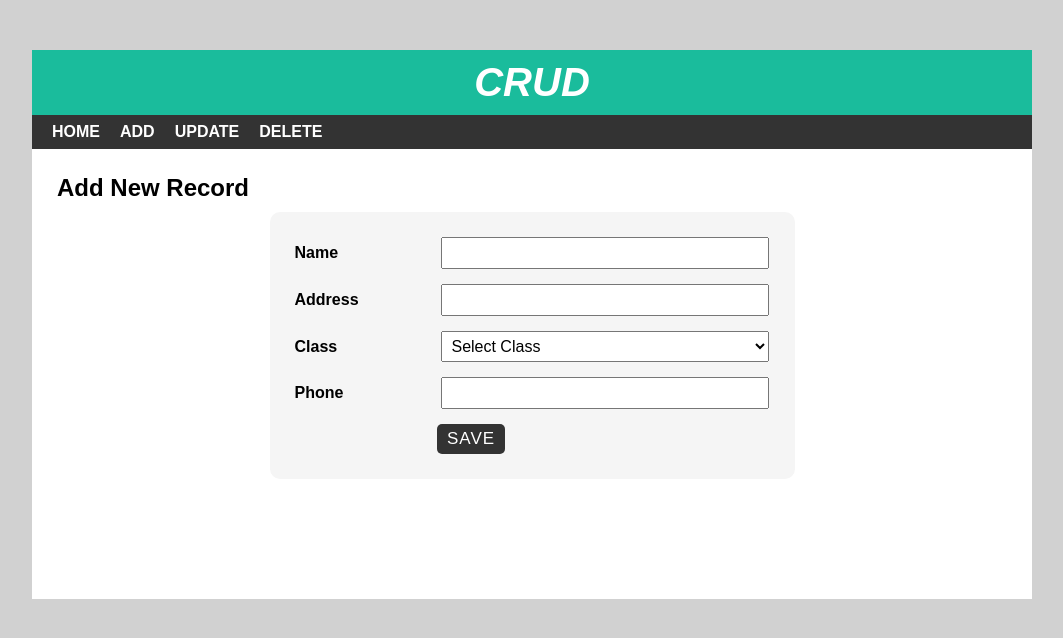
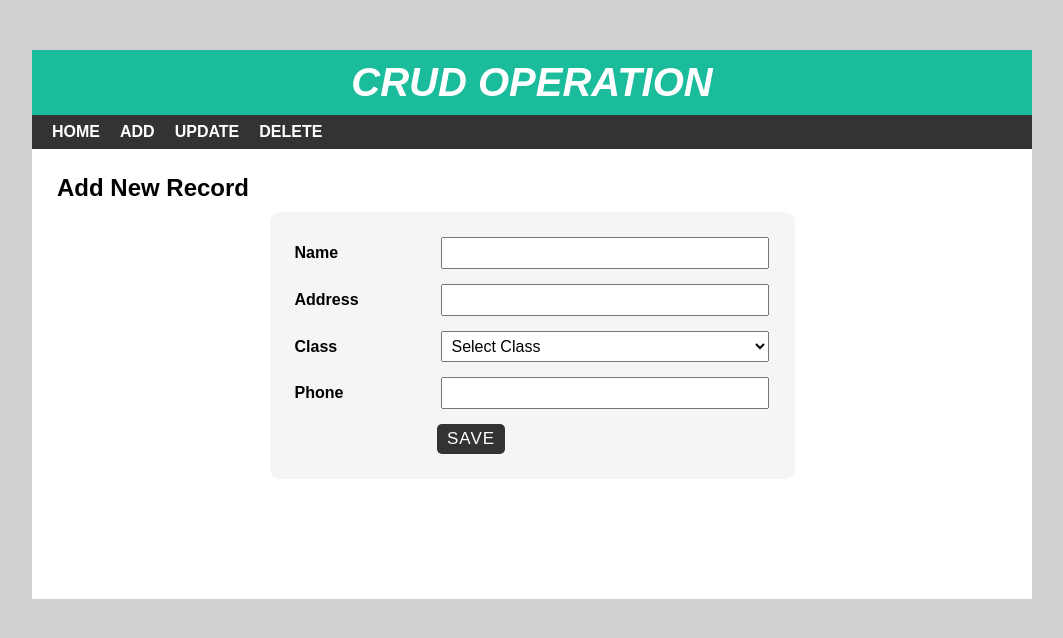
Before and after one commit to forhadict/CRUD_Operation, a PHP site: page /add.php in a window 1280 px wide. Shown: the top 638 px of the page, without its empty margins (108-1171 px from the left). Run offline with PHP 8.4, Linux system fonts and the light colour scheme; data comes from the database, SQL or seed files in the repository.

Commit message:
header.php file changed

```diff
--- a/header.php
+++ b/header.php
@@ -12,7 +12,7 @@
 <body>
     <div id="wrapper">
         <div id="header">
-            <h1>Crud</h1>
+            <h1>Crud Operation</h1>
         </div>
         <div id="menu">
             <ul>
```
